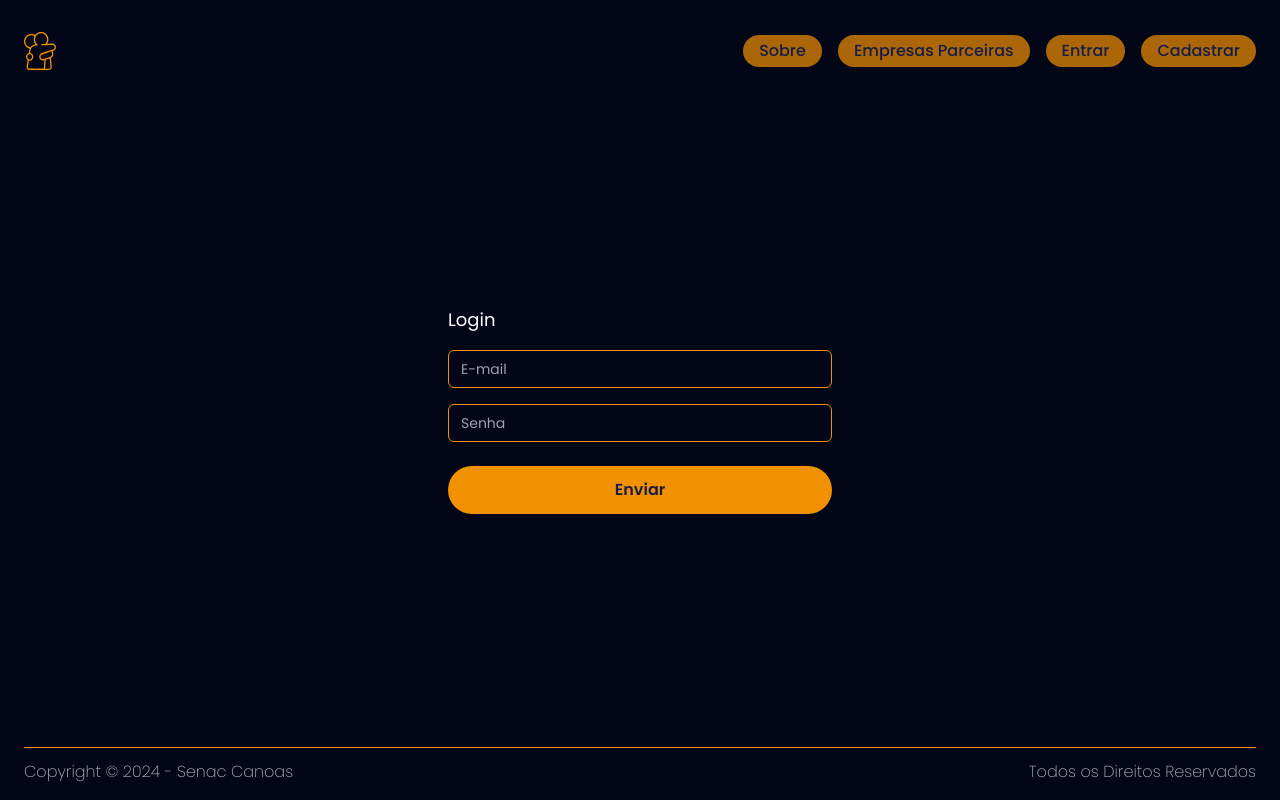
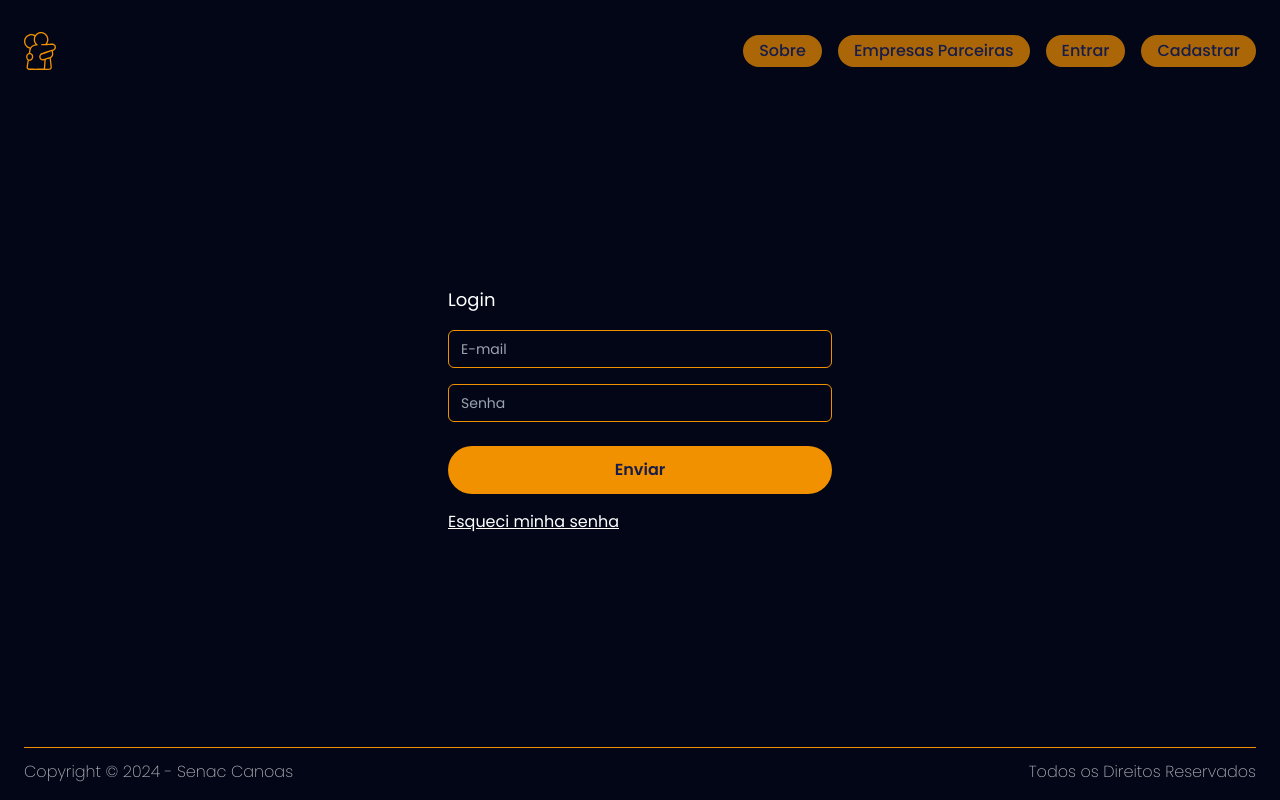
Before and after one commit to gabjohann/conexoes-solidarias, a React (Vite) app: page /login in a window 1280 px wide. Built offline with nearby package versions, Linux system fonts and the light colour scheme.

Commit message:
add: forget password button

```diff
--- a/src/routes/login.tsx
+++ b/src/routes/login.tsx
@@ -1,10 +1,11 @@
 import { Input } from '@/components/input'
+import { Link } from 'react-router-dom'
 
 export function LoginForm() {
   return (
-    <div className="flex flex-1 items-center justify-center">
+    <div className="flex items-center justify-center flex-1">
       <form className="flex flex-col gap-4 w-96">
-        <label htmlFor="" className="text-white text-lg">
+        <label htmlFor="" className="text-lg text-white">
           Login
         </label>
 
@@ -14,10 +15,14 @@ export function LoginForm() {
 
         <button
           type="submit"
-          className="bg-laranjaSenac rounded-full py-3 mt-2 text-azulSenac font-semibold hover:font-bold hover:bg-laranjaSenac/70"
+          className="py-3 mt-2 font-semibold rounded-full bg-laranjaSenac text-azulSenac hover:font-bold hover:bg-laranjaSenac/70"
         >
           Enviar
         </button>
+
+        <Link to="/" className="text-white underline">
+          Esqueci minha senha
+        </Link>
       </form>
     </div>
   )
```
